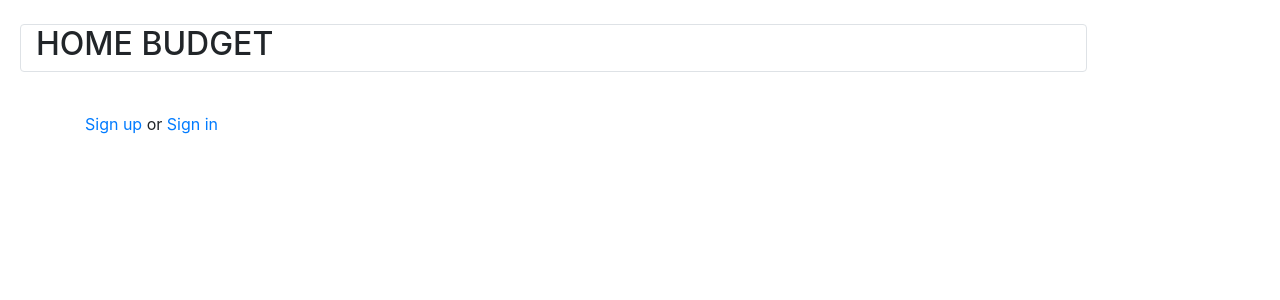
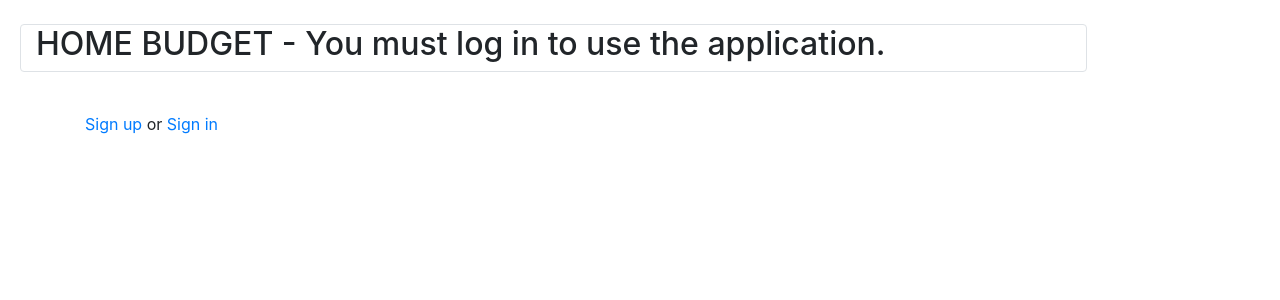
Before and after one commit to Kelris/budgeting_app, a Django app: page /budget/ in a window 1280 px wide. Shown: the part 56-356 px from the top of the page. Run offline with Django 3.2, Linux system fonts and the light colour scheme; some libraries are stand-ins or nearby versions.

Commit message:
feature: home page info

```diff
--- a/budget/templates/budget/index.html
+++ b/budget/templates/budget/index.html
@@ -3,7 +3,7 @@
 {% block content %}
 
     <div class="container rounded border col-10" id="base_container">
-        <h2>HOME BUDGET</h2>
+        <h2>HOME BUDGET - You must log in to use the application.</h2>
     </div>
 
     <div class="container">
```
